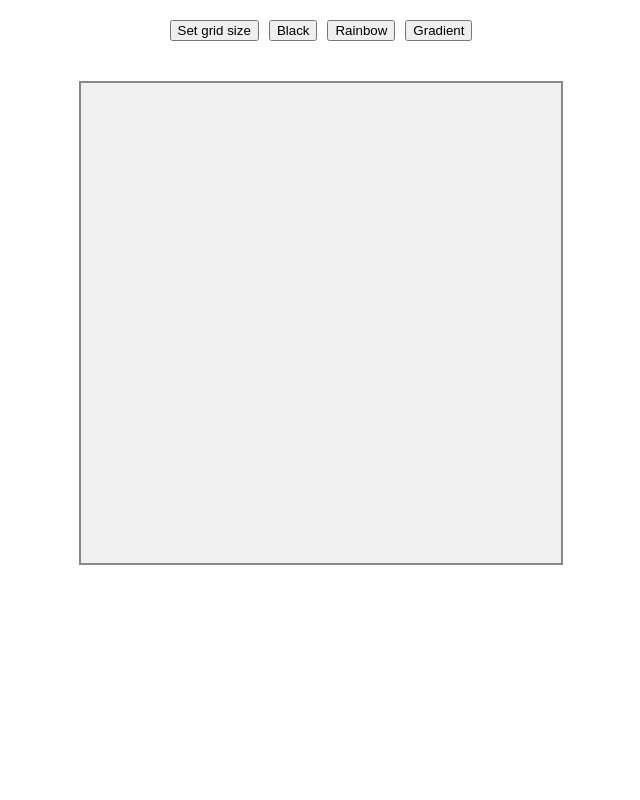
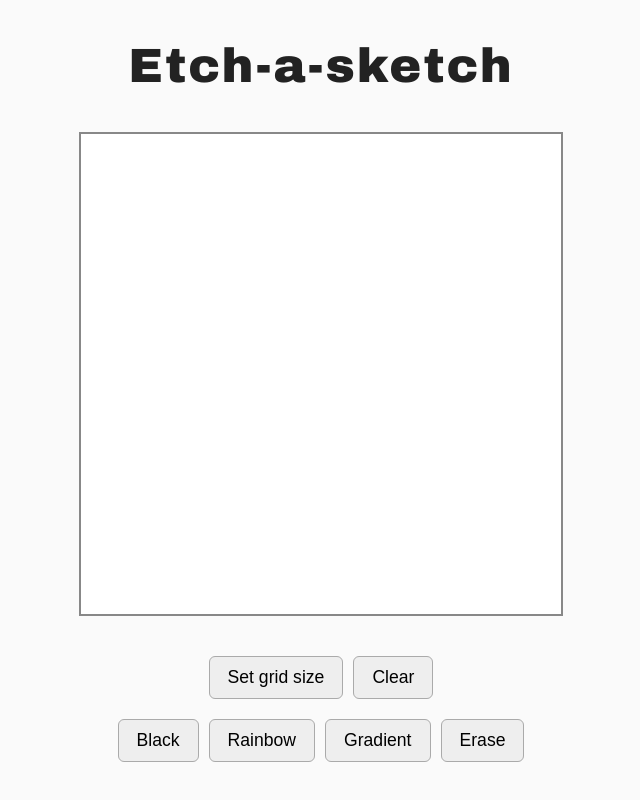
Before and after one commit to 1256639/etch-a-sketch, a plain HTML site: page etch.html in a window 1280 px wide. Shown: the whole page, without its empty margins (319-959 px from the left). Drawn offline with Linux system fonts and the light colour scheme.

Commit message:
Erase and clear button Added functionalities to erase individual squares and to clear the entire grid

```diff
--- a/etch.html
+++ b/etch.html
@@ -8,12 +8,17 @@
     <script src="etch.js" defer></script>
 </head>
 <body>
-    <div class="top-center">
+    <h1 class="title">Etch-a-sketch</h1>
+    <div id="container"></div>
+    <div class="button-row" id="resize-row">
         <button id="resizeBtn">Set grid size</button>
+        <button id="clearBtn">Clear</button>
+    </div>
+    <div class="button-row" id="color-row">
         <button id="blackBtn">Black</button>
         <button id="rainbowBtn">Rainbow</button>
         <button id="gradientBtn">Gradient</button>
+        <button id="eraseBtn">Erase</button>
     </div>
-    <div id="container"></div>
 </body>
 </html>
--- a/etch.js
+++ b/etch.js
@@ -3,6 +3,8 @@ const resizeBtn = document.getElementById('resizeBtn');
 const blackBtn = document.getElementById('blackBtn');
 const rainbowBtn = document.getElementById('rainbowBtn');
 const gradientBtn = document.getElementById('gradientBtn');
+const eraseBtn = document.getElementById('eraseBtn');
+const clearBtn = document.getElementById('clearBtn');
 const CONTAINER_SIZE = 480;
 
 let currentMode = 'black';
@@ -19,7 +21,17 @@ rainbowBtn.addEventListener('click', function(){
 });
 gradientBtn.addEventListener('click', function(){
     setMode('gradient');
-})
+});
+eraseBtn.addEventListener('click', function(){
+    setMode('erase');
+});
+clearBtn.addEventListener('click', function(){
+    const squares = container.querySelectorAll('.square');
+    squares.forEach(square => {
+        square.style.backgroundColor = '#222'; // match initial
+        square.style.opacity = 0;
+    });
+});
 
 function makeGrid(size){
     while(container.firstChild){
@@ -36,6 +48,8 @@ function makeGrid(size){
         square.classList.add('square');
         square.style.width = squareSize + "px";
         square.style.height = squareSize + "px";
+        square.style.backgroundColor = '#222';
+        square.style.opacity = 0;
 
 
         square.addEventListener('mouseover', function(){
@@ -44,7 +58,7 @@ function makeGrid(size){
                 square.style.opacity = '1';
             } else if (currentMode === 'rainbow'){
                 square.style.backgroundColor = getRandomColor();
-                square.opacity = '1';
+                square.style.opacity = '1';
             } else if (currentMode === 'gradient'){
                 let currentOpacity = parseFloat(square.style.opacity) || 0;
                 if (currentOpacity <1) {
@@ -55,6 +69,9 @@ function makeGrid(size){
                     square.style.backgroundColor = '#222';
                     square.style.opacity = currentOpacity;
                 }
+            } else if (currentMode === 'erase'){
+                square.style.backgroundColor = '#fff';
+                square.style.opacity = 1;
             }
         });
         container.appendChild(square);
--- a/styles.css
+++ b/styles.css
@@ -1,3 +1,19 @@
+body {
+    margin: 0;
+    font-family: Arial, sans-serif;
+    background: #fafafa;
+}
+
+.title {
+    text-align: center;
+    font-size: 3rem;
+    margin-top: 40px;
+    margin-bottom: 10px;
+    letter-spacing: 2px;
+    color: #222;
+    font-family: 'Arial Black', Arial, sans-serif;
+}
+
 #container {
     display: flex;
     flex-wrap: wrap;
@@ -5,6 +21,7 @@
     height: 480px;
     border: 2px solid #888;
     margin: 40px auto;
+    background: #fff;
 }
 
 .square {
@@ -12,10 +29,10 @@
     width: 30px;
     height: 30px;
     border: 1px solide #eee;
-    background: #f0f0f0;
+    background: #fff;
 }
 
-.top-center {
+.button-row {
     width: 100%;
     display: flex;
     justify-content: center;
@@ -23,3 +40,17 @@
     margin-top: 20px;
     margin-bottom: 20px;
 }
+
+button {
+    font-size: 1.1rem;
+    padding: 10px 18px;
+    border-radius: 6px;
+    border: 1px solid #aaa;
+    background: #eee;
+    cursor: pointer;
+    transition: background 0.2s, color 0.2s;
+}
+button:hover {
+    background: #222;
+    color: #fff;
+}
```
